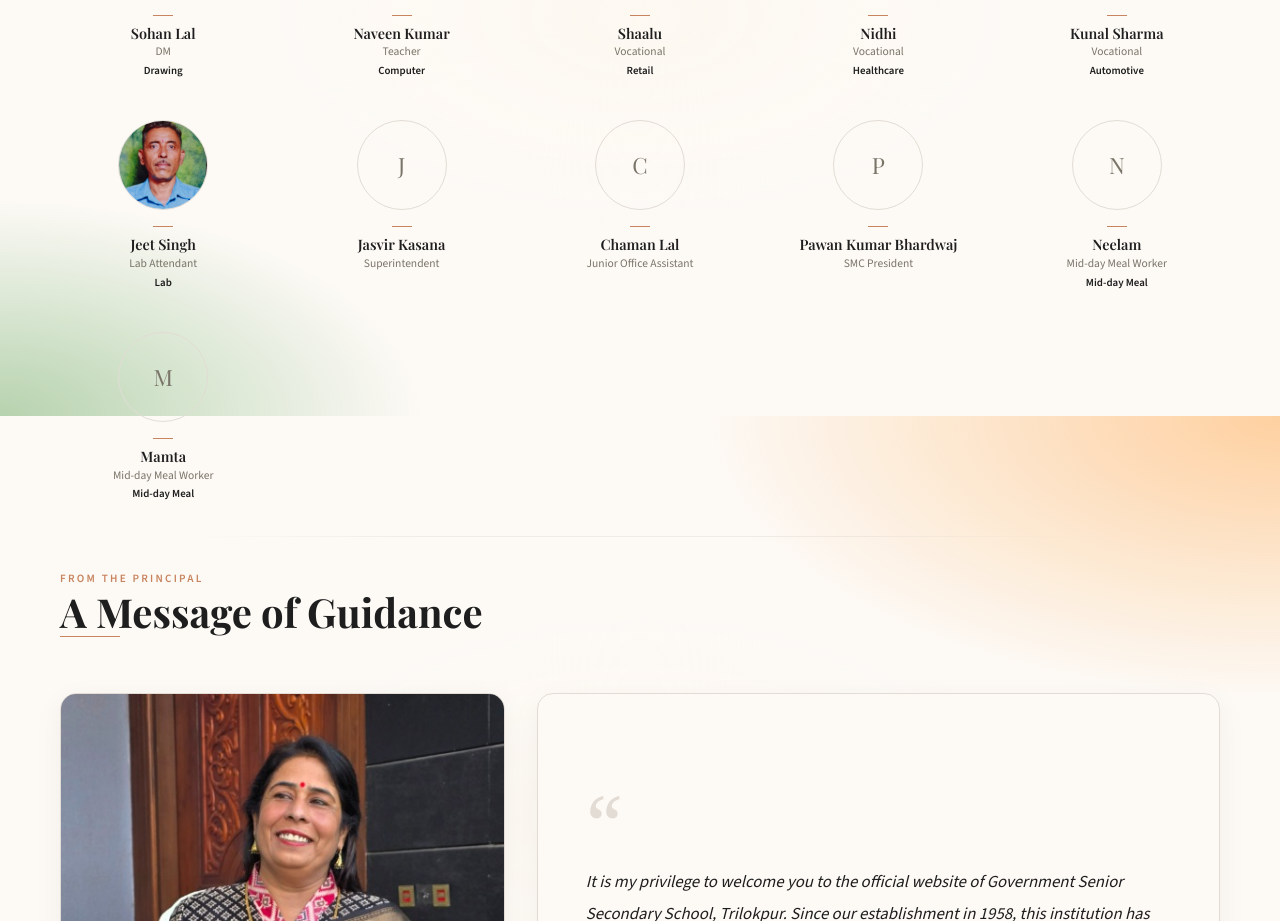
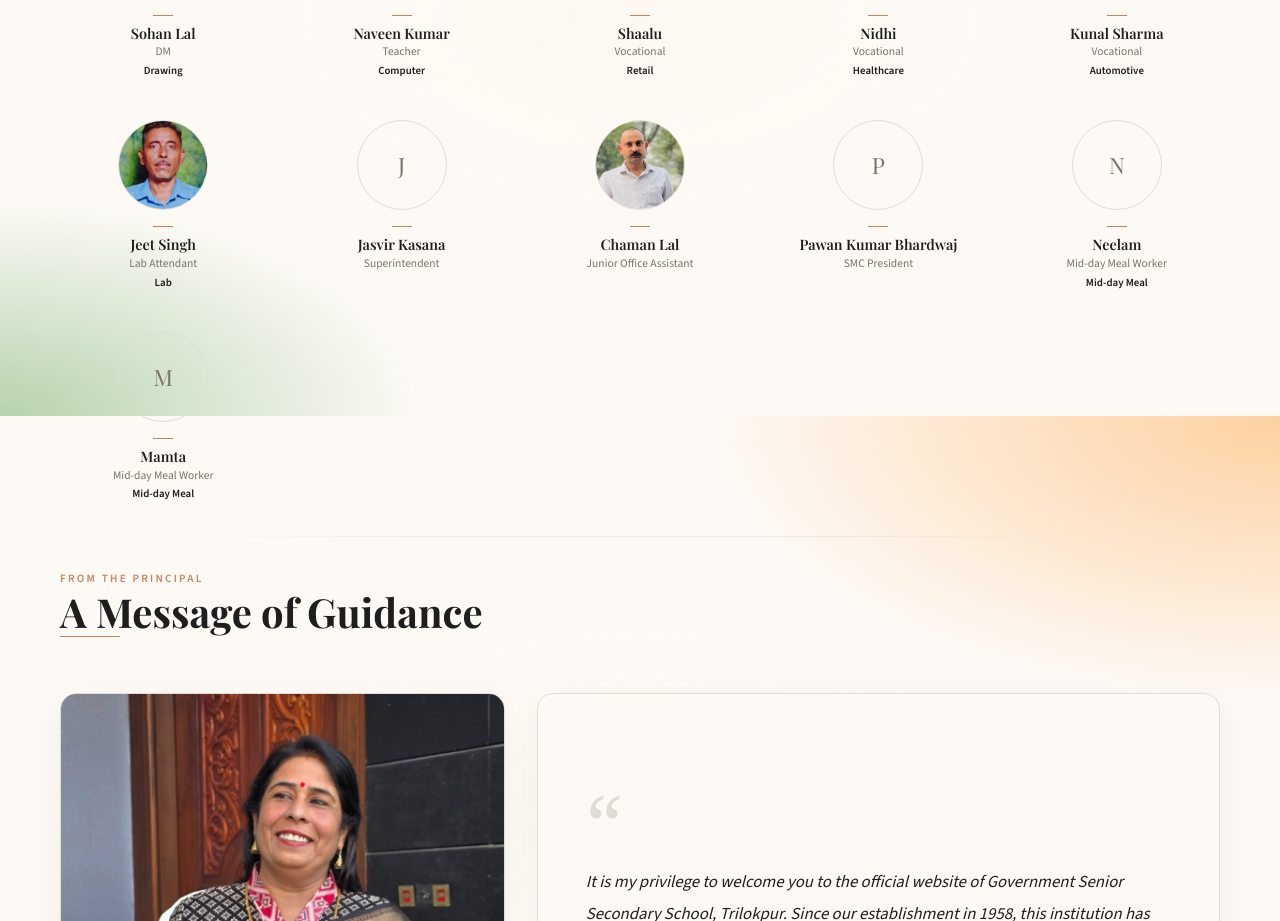
Before and after one commit to KhushiBagga20/GSSS-school-site, a Next.js app: page / in a window 1280 px wide. Shown: the part 5984-6905 px from the top of the page. Built offline with nearby package versions, Linux system fonts and the light colour scheme.

Commit message:
Update staff photo for Chaman Lal

```diff
--- a/data/school.ts
+++ b/data/school.ts
@@ -478,7 +478,7 @@ export const staffMembers: StaffMember[] = [
     designationHi: 'जूनियर ऑफिस असिस्टेंट',
     subject: '',
     subjectHi: '',
-    imageSrc: null,
+    imageSrc: '/images/staff/chaman.png',
   },
   {
     id: 's29',
```
Also changed, not shown: public/images/staff/chaman.png (added).
